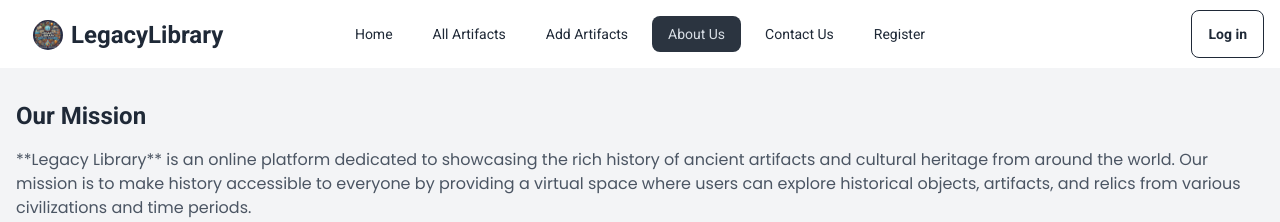
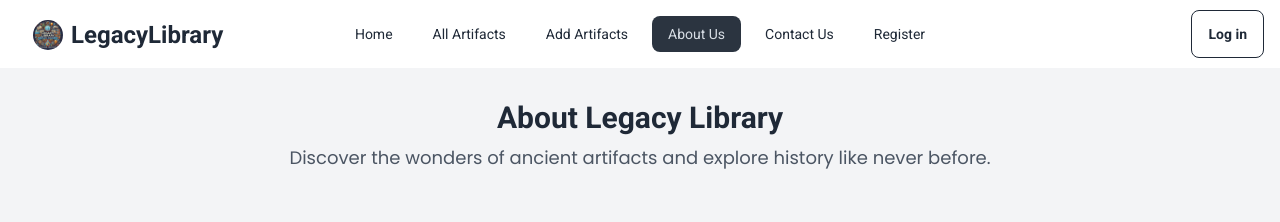
Before and after one commit to Chanbadsha/Legacy-Library, a React (Vite) app: page /about in a window 1280 px wide. Shown: the top 222 px of the page. Built offline with nearby package versions, Linux system fonts and the light colour scheme; no server answers.

Commit message:
Your commit message

```diff
--- a/src/Pages/About.jsx
+++ b/src/Pages/About.jsx
@@ -9,6 +9,15 @@ const About = () => {
         <title>LegacyLibrary - About</title>
       </Helmet>
       <div className="max-w-7xl mx-auto px-4">
+        <header className="text-center mb-12">
+          <h1 className="text-3xl font-semibold text-gray-800">
+            About Legacy Library
+          </h1>
+          <p className="mt-2 text-lg text-gray-600">
+            Discover the wonders of ancient artifacts and explore history like
+            never before.
+          </p>
+        </header>
 
         <section className="mb-12">
           <h2 className="text-2xl font-semibold text-gray-800 mb-4">
```
